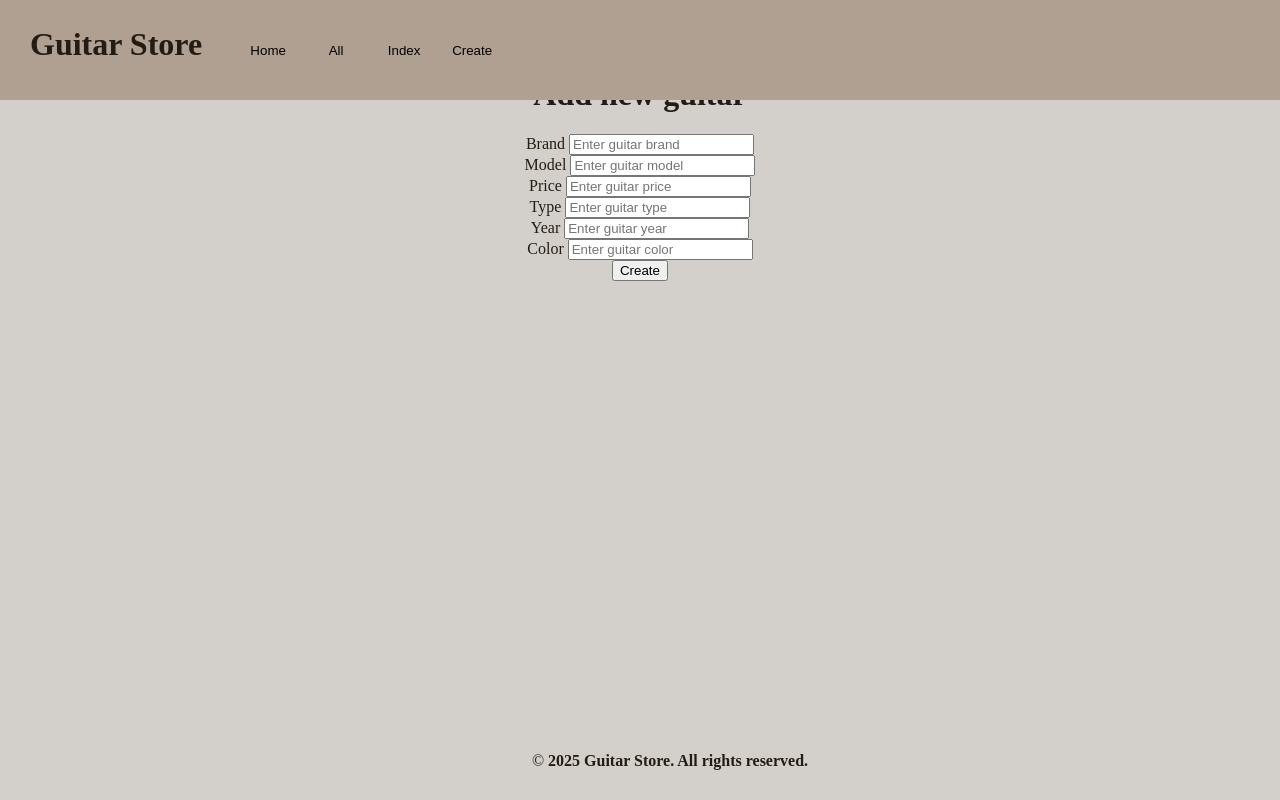
After one commit to lv1tol/guitar_store, a Django app: page /createGuitar/ in a window 1280 px wide. The commit adds this page. Run offline with Django 5.2, Linux system fonts and the light colour scheme.

Commit message:
add Create func

```diff
--- a/guitars/forms/create.py
+++ b/guitars/forms/create.py
@@ -4,4 +4,4 @@ from guitars.models import Guitar
 class GuitarCreateForm(forms.ModelForm):
     class Meta:
         model = Guitar
-        fields = ['brand', 'model', 'price', 'year', 'type']
+        fields = ['brand', 'model', 'color', 'type', 'year', 'price']
--- a/guitars/templates/catalog.html
+++ b/guitars/templates/catalog.html
@@ -13,6 +13,7 @@
             <button style="display: inline-block;width: 5%; margin-left: 30px;height: 100px;border: 0cap;background-color: rgb(175, 160, 145);" onclick="location.href='/'">Home</button>
             <button style="display: inline-block;width: 5%;height: 100px;border: 0cap;background-color: rgb(175, 160, 145);" onclick="location.href='/all'">All</button>
             <button style="display: inline-block;width: 5%;height: 100px;border: 0cap;background-color: rgb(175, 160, 145);" onclick="location.href='/details/<int:id>'">Index</button>
+            <button style="display: inline-block;width: 5%;height: 100px;border: 0cap;background-color: rgb(175, 160, 145);" onclick="location.href='/createGuitar'">Create</button>
         </div>
     </header>
         <main style="margin-top: 6%; text-align: center;" >
@@ -33,7 +34,7 @@
             {% endblock %}
         </main>
     <footer>
-        <div style="position: fixed; background-color: rgb(175, 160, 145);
+        <div style="position: fixed; background-color: rgb(211, 208, 204);
         width: 100%; bottom: 0; left: 0;  text-align: center;padding: 30px;">&copy; <strong>2025 Guitar Store. All rights reserved.</strong></div>
     </footer>
 </body>
--- /dev/null
+++ b/guitars/templates/create.html
@@ -0,0 +1,43 @@
+{% extends "catalog.html" %}
+
+{% block content %}
+<h1>Add hew guitar</h1>
+
+<form method="post" enctype="multipart/form-data">
+    {% csrf_token %}
+
+    <!-- {% for field in form %}
+    <div class="mb-3">
+        <label class="form-label">{{field.label}}</label>
+        {{field}}
+    </div>
+    {% endfor %} -->
+    <div class="mb-3">
+        <label class="form-label">Brand</label>
+        <input type="text" name="brand" class="form-control" placeholder="Enter guitar brand">
+    </div>
+    <div class="mb-3">
+        <label class="form-label">Model</label>
+        <input type="text" name="model" class="form-control" placeholder="Enter guitar model">
+    </div>
+    <div class="mb-3">
+        <label class="form-label">Price</label>
+        <input type="number" name="price" class="form-control" placeholder="Enter guitar price">
+    </div>
+    <div class="mb-3">
+        <label class="form-label">Type</label>
+        <input type="text" name="type" class="form-control" placeholder="Enter guitar type">
+    </div>
+    <div class="mb-3">
+        <label class="form-label">Year</label>
+        <input type="number" name="year" class="form-control" placeholder="Enter guitar year">
+    </div>
+    <div class="mb-3">
+        <label class="form-label">Color</label>
+        <input type="text" name="color" class="form-control" placeholder="Enter guitar color"></textarea>
+    </div>
+    <div>
+        <button type="submit" class="btn btn-primary">Create</button>
+    </div>
+</form>
+{% endblock %}
--- a/guitars/urls.py
+++ b/guitars/urls.py
@@ -6,5 +6,6 @@ urlpatterns = [
     path("", views.catalog),
     path("all/", views.index),
     path("catalog/", views.catalog),
+    path("createGuitar/", views.create),
     path("details/<int:id>", views.details),
 ]
--- a/guitars/views.py
+++ b/guitars/views.py
@@ -1,8 +1,12 @@
-from django.shortcuts import render
+from django.http import HttpResponseRedirect, HttpResponse
+from django.urls import reverse
+from django.forms import model_to_dict
+from django.shortcuts import redirect, render
+from django.contrib.auth.views import LoginView
+from django.contrib import messages
+
+from guitars.forms.create import GuitarCreateForm
 from guitars.models import Guitar
-from django.http import HttpResponseRedirect
-from django.urls import reverse
-
 
 def index(request):
     guitars = Guitar.objects.all()
@@ -16,15 +20,20 @@ def details(request, id):
     guitars = Guitar.objects.all()
     return render(request, "details.html", {'guitars': guitars, 'id': id})
 
-    def create(request):
-        if request.method == "POST":
-            form = GuitarForm(request.POST)
-            if form.is_valid():
-                form.save()
-                return HttpResponseRedirect(reverse('guitars:index'))
+def create(request):
+    form = GuitarCreateForm()
+    if request.method == "POST":
+        form = GuitarCreateForm(request.POST, request.FILES)
+        if form.is_valid():
+            print("in2")
+            form.save()
+            messages.success(request, "User created successfully!")
+            return redirect("/")
         else:
-            form = GuitarForm()
-        return render(request, "create.html", {'form': form})
+            print("err")
+            messages.error(request, "Invalid data!")
+    return render(request, "create.html", {"form": form, "return_url": "/"})
+
 
     def update(request, id):
         guitar = Guitar.objects.get(pk=id)
```
Also changed, not shown: db.sqlite3.
